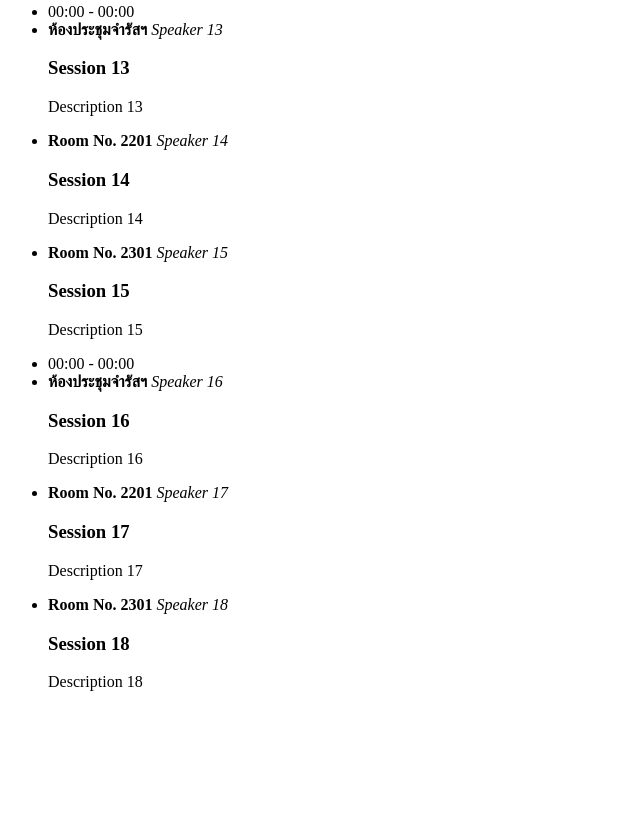
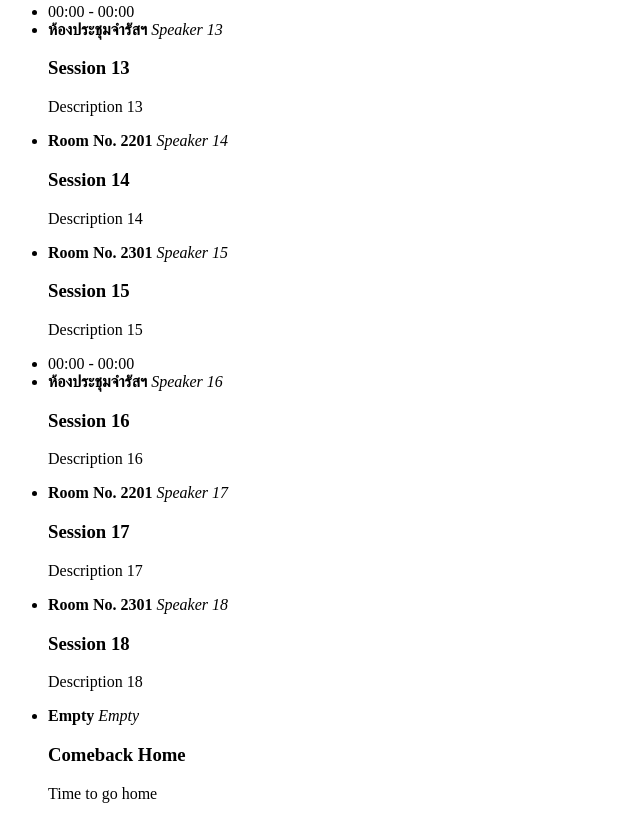
Before and after one commit to ThaiProgrammer/code-mania-110, a plain HTML site: page index.html in a window 1280 px wide. Shown: the part 2076-2895 px from the top of the page, without its empty margins (0-640 px from the left). Before the commit the page ends 2783 px from the top, so only its background shows below. Drawn offline with Linux system fonts and the light colour scheme.

Commit message:
add timeline gohome

```diff
--- a/index.html
+++ b/index.html
@@ -183,6 +183,12 @@
       <h3 class="session-item__title">Session 18</h3>
       <p class="session-item__description">Description 18</p>
     </li>
+    <li class="session-item session-item--split">
+      <strong class="session-item__room">Empty</strong>
+      <em class="session-item__speaker">Empty</em>
+      <h3 class="session-item__title">Comeback Home</h3>
+      <p class="session-item__description">Time to go home</p>
+    </li>
   </ul>
 </section>
 
```
